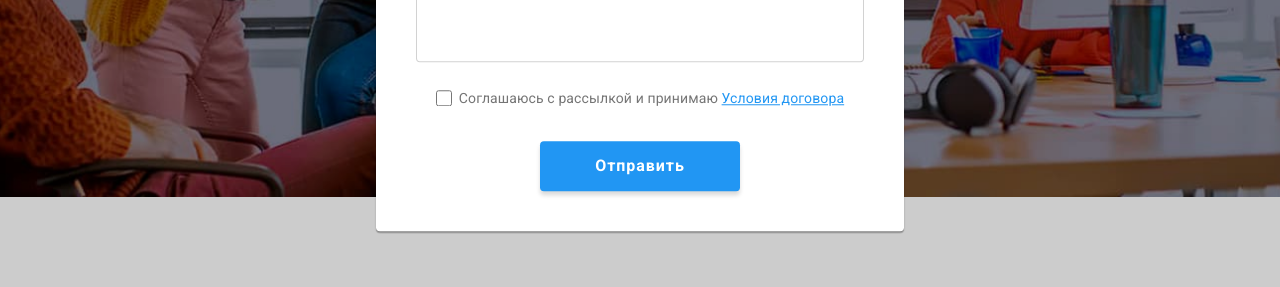
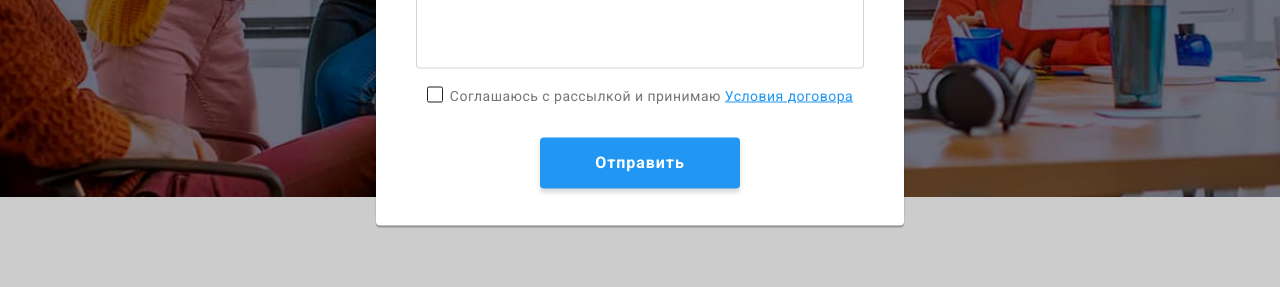
Before and after one commit to YevheniiBiloshapka/goit-markup-hw-06, a plain HTML site: page index.html in a window 1280 px wide. Shown: the part 465-752 px from the top of the page. Drawn offline with nearby package versions, Linux system fonts and the light colour scheme; files whose address does not match are found by name.

Commit message:
04.07.2022
Сделал кастомный чекбокс

```diff
--- a/css/style.css
+++ b/css/style.css
@@ -752,7 +752,7 @@ list-style: none;
 	padding: 40px;
 
 	width: 528px;
-	/* height: 581px; */
+	height: 581px;
 	background: #FFFFFF;
 	box-shadow: 0px 1px 3px rgba(0, 0, 0, 0.12),
 				0px 1px 1px rgba(0, 0, 0, 0.14),
@@ -863,34 +863,56 @@ list-style: none;
 	color: rgba(117, 117, 117, 0.5);
 }
 
-.form-checkbox {
+/* сheckbox */
+.form__checkbox{
 	display: flex;
-	flex-direction: row;
+	align-items: center;
 	justify-content: center;
-	align-items: center;
-	margin: 0;
-	padding: 0;
-	margin-top: 20px;
-	margin-bottom: 30px;
-}
 
-input[type="checkbox"] {
-	margin: 0;
-	width: 16px;
-	height: 16px;
-}
 
-.chekbox-text {
 	font-weight: 400;
 	font-size: 14px;
-	line-height: 1.7;
+	line-height: 24px;
 
-	padding-top: 2px;
-	margin-left: 7px;
 	color: var(--text-color);
+	margin-bottom: 30px;
 
 }
 
-.chekbox-link {
+.form__checkbox--checkbox{
+	display: inline-block;
+	position: absolute;
+	width: 1px;
+	height: 1px;
+	margin: -1px;
+	border: 0;
+	padding: 0;
+
+	white-space: nowrap;
+	clip-path: inset(100%);
+	clip: rect(0 0 0 0);
+	overflow: hidden;
+}
+.form__checkbox--icon{
+	display: inline-block;
+	width: 16px;
+	height: 16px;
+	border: 1.7px solid var(--title-color);
+	border-radius: 2px;
+	margin-right: 7px;
+}
+.form__checkbox--checkbox:checked + .form__checkbox--icon{
+	border-color: transparent;
+	background-color: #2965FF;
+	background-image: url(../images/svg/icon_checked.svg);
+	background-size: contain;
+	background-origin: border-box;
+}
+
+.form__checkbox--text {
+	padding-top: 2px;
+}
+
+.form__checkbox--text-link {
 	color: var(--active-color);
 }
--- a/index.html
+++ b/index.html
@@ -373,11 +373,18 @@
 				<label class="form__label" for="comment">Комментарий</label>
 				<textarea class="form__input textarea" type="text" rows="10" id="comment" name="Комментарий" placeholder="Введите коментарий"></textarea>
 			</div>
-			<!--terms -->
-			<div class="form__field form-checkbox">
-				<input type="checkbox" class="checkbox" id="terms" name="Условия">
-				<p class="chekbox-text">Соглашаюсь с рассылкой и принимаю <a href="#" class="chekbox-link">Условия договора</a></p>
-			</div>
+
+			<!--checkbox -->
+
+			<label class="form__checkbox">
+				<input type="checkbox" class="form__checkbox--checkbox" id="terms" name="Условия">
+				<span class="form__checkbox--icon"></span>
+				<span class="form__checkbox--text">Соглашаюсь с рассылкой и принимаю
+					<a href="#" class="form__checkbox--text-link"> Условия договора</a>
+				</span>
+			</label>
+
+
 			<!--button -->
 			<button type="submit" class="button">Отправить</button>
 		</form>
```
Also changed, not shown: images/svg/icon_checked.svg (added).
